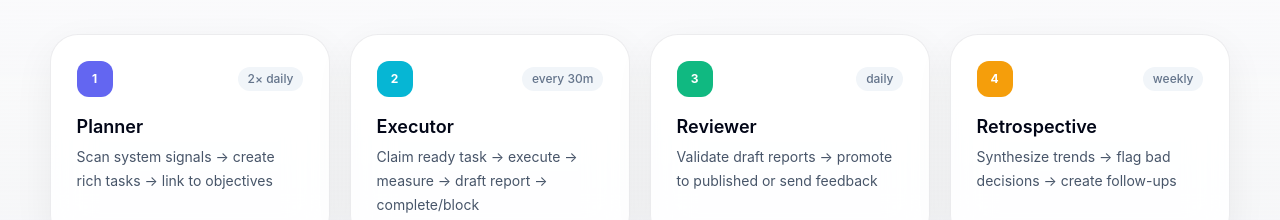
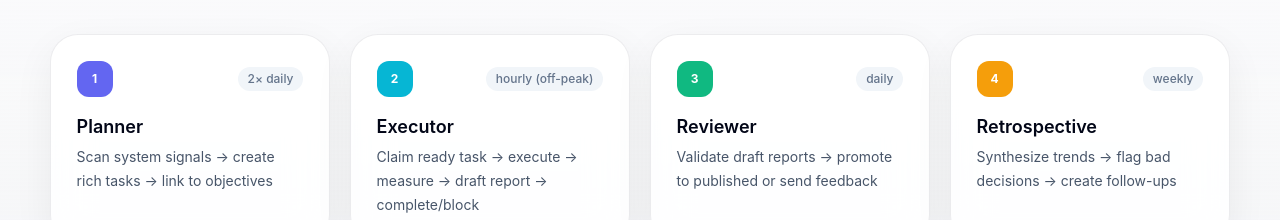
Before and after one commit to bagusajah/TabacoID, a React (Vite) app: page /workflow in a window 1280 px wide. Shown: the part 1455-1675 px from the top of the page. Built offline with nearby package versions, Linux system fonts and the light colour scheme.

Commit message:
fix: sync website data with actual cron + kanban state
- tasksCompleted: 121 → 177 (actual done tasks in Kanban DB)
- Executor schedule: 'every 30m' → 'hourly (off-peak)' (cron is 0 0-12,17-23 — hourly skip 13:00-16:00 WIB)

```diff
--- a/src/data/site.ts
+++ b/src/data/site.ts
@@ -67,7 +67,7 @@ export const navItems: NavItem[] = [
 ]
 
 // Build-time constants — updated when site is rebuilt
-export const tasksCompleted = 121
+export const tasksCompleted = 177
 export const objectivesTracked = 5
 
 const INIT_DATE = '2026-08-02'
--- a/src/pages/Workflow.tsx
+++ b/src/pages/Workflow.tsx
@@ -4,7 +4,7 @@ import SectionHeading from '@/components/SectionHeading'
 // The four cron jobs that form the v0.4 cycle
 const cycle = [
   { phase: 'Planner', schedule: '2× daily', role: 'Scan system signals → create rich tasks → link to objectives', color: '#6366f1' },
-  { phase: 'Executor', schedule: 'every 30m', role: 'Claim ready task → execute → measure → draft report → complete/block', color: '#06b6d4' },
+  { phase: 'Executor', schedule: 'hourly (off-peak)', role: 'Claim ready task → execute → measure → draft report → complete/block', color: '#06b6d4' },
   { phase: 'Reviewer', schedule: 'daily', role: 'Validate draft reports → promote to published or send feedback', color: '#10b981' },
   { phase: 'Retrospective', schedule: 'weekly', role: 'Synthesize trends → flag bad decisions → create follow-ups', color: '#f59e0b' },
 ]
```
